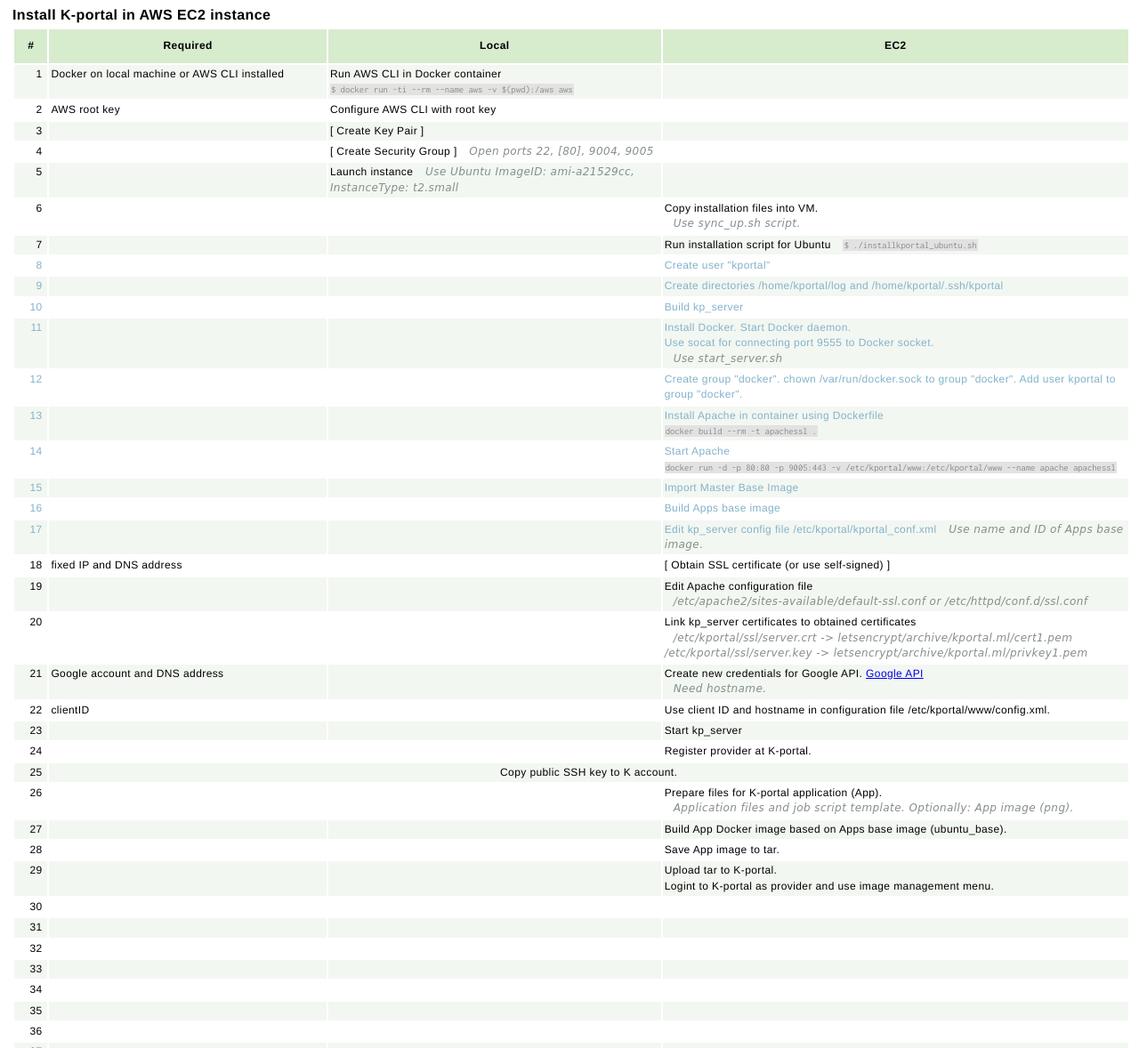
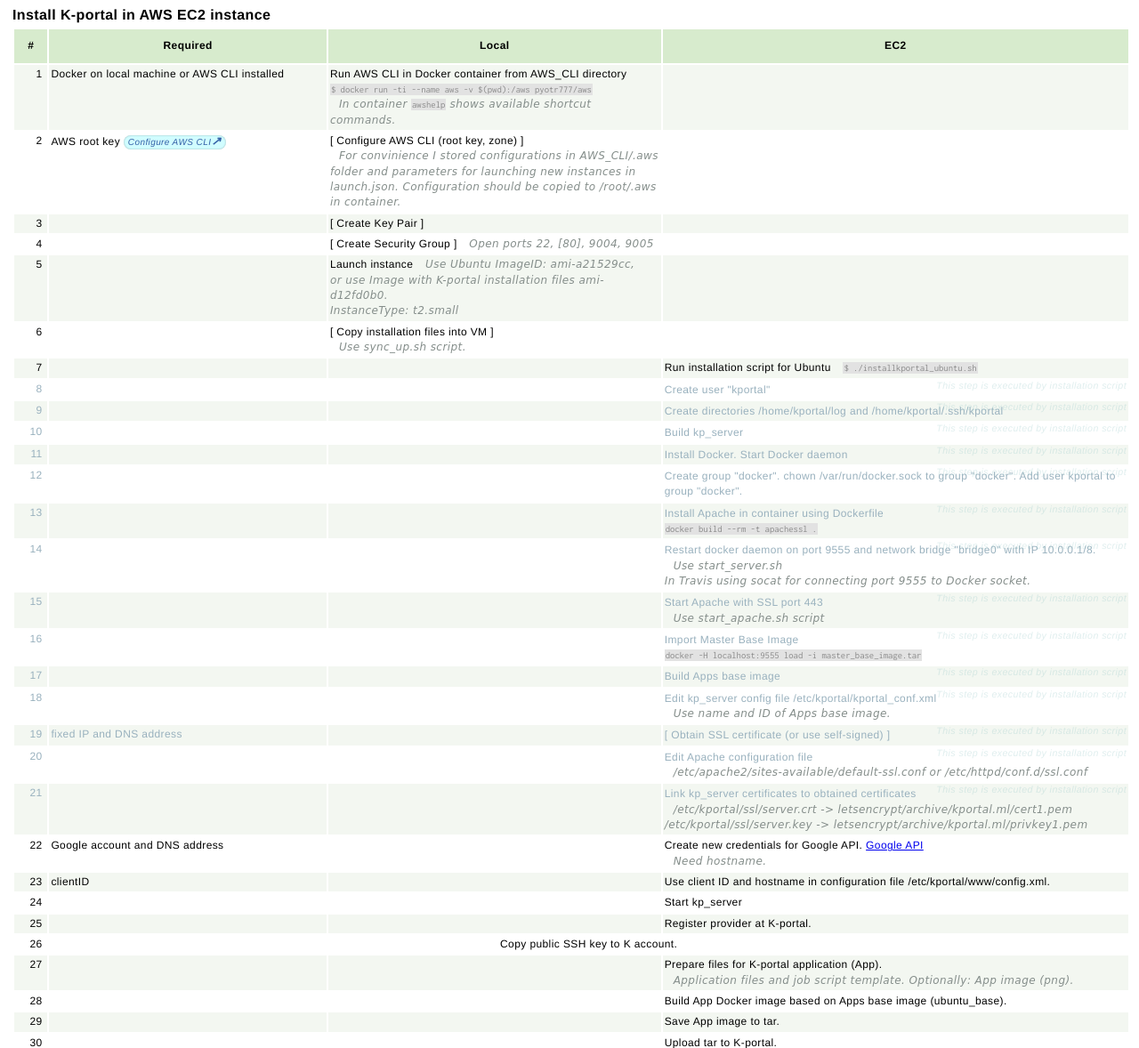
Before and after one commit to pyotr777/kportal, a PHP site: page /installation.html in a window 1280 px wide. Shown: the top 1178 px of the page at 89% size. Run offline with PHP 8.4, Linux system fonts and the light colour scheme.

Commit message:
Copy install_certbot and reconfigure_apache scripts into Apache container right before using rather than coping into image with Dockerfile. Updated installation procedure. Update Apache configuration when certificates copied from tar. Removed old certificates.

```diff
--- a/installation.html
+++ b/installation.html
@@ -19,13 +19,16 @@
         <tr>
             <td>&nbsp;</td>
             <td>Docker on local machine or AWS CLI installed</td>
-            <td>Run AWS CLI in Docker container<br /><code>$ docker run -ti --rm --name aws -v $(pwd):/aws aws</code></td>
+            <td>Run AWS CLI in Docker container from AWS_CLI directory<br /><code>$ docker run -ti --name aws -v $(pwd):/aws pyotr777/aws</code><br />
+            <note>In container <code>awshelp</code> shows available shortcut commands.</note></td>
             <td></td>
         </tr>
         <tr>
             <td>&nbsp;</td>
-            <td>AWS root key</td>
-            <td>Configure AWS CLI with root key</td>
+            <td>AWS root key <help><a href="http://docs.aws.amazon.com/cli/latest/userguide/tutorial-ec2-ubuntu.html#configure-cli-launch-ec2" target="_blank">Configure AWS CLI</a></help></td>
+            <td>[ Configure AWS CLI (root key, zone) ]<br/>
+            <note>For convinience I stored configurations in AWS_CLI/.aws folder and parameters for launching new instances in launch.json. Configuration
+            should be copied to /root/.aws in container.</note></td>
             <td></td>
         </tr>
         <tr>
@@ -44,16 +47,19 @@
             <td>&nbsp;</td>
             <td></td>
             <td>Launch instance
-            <note>Use Ubuntu ImageID: ami-a21529cc, InstanceType: t2.small</note></td>
+            <note>Use Ubuntu ImageID: ami-a21529cc,<br/>
+                or use Image with K-portal installation files ami-d12fd0b0.<br/>
+                InstanceType: t2.small</note>
+            </td>
             <td></td>
         </tr>
         <tr>
             <td>&nbsp;</td>
             <td></td>
-            <td></td>
-            <td>Copy installation files into VM.
+            <td>[ Copy installation files into VM ]
             <br />
             <note>Use sync_up.sh script.</note></td>
+            <td></td>
         </tr>
         <tr>
             <td>&nbsp;</td>
@@ -66,81 +72,97 @@
             <td>&nbsp;</td>
             <td></td>
             <td></td>
-            <td>Create user "kportal"</td>
+            <td><p>Create user "kportal"</p></td>
         </tr>
         <tr class="inscript">
             <td>&nbsp;</td>
             <td></td>
             <td></td>
-            <td>Create directories /home/kportal/log and /home/kportal/.ssh/kportal</td>
+            <td><p>Create directories /home/kportal/log and /home/kportal/.ssh/kportal</p></td>
         </tr>
         <tr class="inscript">
             <td>&nbsp;</td>
             <td></td>
             <td></td>
-            <td>Build kp_server</td>
+            <td><p>Build kp_server</p></td>
         </tr>
         <tr class="inscript">
             <td>&nbsp;</td>
             <td></td>
             <td></td>
-            <td>Install Docker. Start Docker daemon.<br />Use socat for connecting port 9555 to Docker socket.<br/><note>Use start_server.sh</note></td>
+            <td><p>Install Docker. Start Docker daemon</p></td>
         </tr>
         <tr class="inscript">
             <td>&nbsp;</td>
             <td></td>
             <td></td>
-            <td>Create group "docker". chown /var/run/docker.sock to group "docker". Add user kportal to group "docker".</td>
+            <td><p>Create group "docker". chown /var/run/docker.sock to group "docker". Add user kportal to group "docker".</p></td>
         </tr>
         <tr class="inscript">
             <td>&nbsp;</td>
             <td></td>
             <td></td>
-            <td>Install Apache in container using Dockerfile<br />
+            <td><p>Install Apache in container using Dockerfile</p>
                 <code>docker build --rm -t apachessl .</code></td>
         </tr>
         <tr class="inscript">
             <td>&nbsp;</td>
             <td></td>
             <td></td>
-            <td>Start Apache<br />
-                <code>docker run -d -p 80:80 -p 9005:443 -v /etc/kportal/www:/etc/kportal/www --name apache apachessl</code></td>
+            <td><p>Restart docker daemon on port 9555 and network bridge "bridge0" with IP 10.0.0.1/8.</p>
+                <note>Use start_server.sh<br/>
+                In Travis using socat for connecting port 9555 to Docker socket.<br/></note></td>
         </tr>
         <tr class="inscript">
             <td>&nbsp;</td>
             <td></td>
             <td></td>
-            <td>Import Master Base Image</td>
+            <td><p>Start Apache with SSL port 443</p>
+                <note>Use start_apache.sh script</note></td>
+        </tr>
+        <!--tr>
+        REMOVE THIS STEP FROM INSTALLATION SCRIPT. KP_SERVER CAN BE STARTED LATER.
+            <td>&nbsp;</td>
+            <td></td>
+            <td></td>
+            <td>Start kp_server</td>
+        </tr-->
         <tr class="inscript">
             <td>&nbsp;</td>
             <td></td>
             <td></td>
-            <td>Build Apps base image</td>
+            <td><p>Import Master Base Image</p>
+            <code>docker -H localhost:9555 load -i master_base_image.tar</code></td>
+        <tr class="inscript">
+            <td>&nbsp;</td>
+            <td></td>
+            <td></td>
+            <td><p>Build Apps base image</p></td>
         </tr>
         <tr class="inscript">
             <td>&nbsp;</td>
             <td></td>
             <td></td>
-            <td>Edit kp_server config file /etc/kportal/kportal_conf.xml <note>Use name and ID of Apps base image.</note></td>
+            <td><p>Edit kp_server config file /etc/kportal/kportal_conf.xml</p><note>Use name and ID of Apps base image.</note></td>
         </tr>
-        <tr>
+        <tr class="inscript">
             <td>&nbsp;</td>
             <td>fixed IP and DNS address</td>
             <td></td>
-            <td>[ Obtain SSL certificate (or use self-signed) ]</td>
+            <td><p>[ Obtain SSL certificate (or use self-signed) ]</p></td>
         </tr>
-        <tr>
+        <tr class="inscript">
             <td>&nbsp;</td>
             <td></td>
             <td></td>
-            <td>Edit Apache configuration file <br />
+            <td><p>Edit Apache configuration file</p>
                 <note>/etc/apache2/sites-available/default-ssl.conf or /etc/httpd/conf.d/ssl.conf</note></td>
         </tr>
-        <tr>
+        <tr class="inscript">
             <td>&nbsp;</td>
             <td></td>
             <td></td>
-            <td>Link kp_server certificates to obtained certificates<br />
+            <td><p>Link kp_server certificates to obtained certificates</p>
                 <note>/etc/kportal/ssl/server.crt -> letsencrypt/archive/kportal.ml/cert1.pem
                     /etc/kportal/ssl/server.key -> letsencrypt/archive/kportal.ml/privkey1.pem</note>
             </td>
--- a/style.css
+++ b/style.css
@@ -59,9 +59,26 @@
     text-align: right;
 }
 
+td p {
+    padding: 0;
+    margin: 0;
+}
+
 tr.inscript {
-    color:#83b2cb;
+    color:#99b1be;
 }
+tr.inscript td p:before {
+    content: "This step is executed by installation script";
+    font-size: 8pt;
+    font-style: italic;
+    display:block;
+    position: relative;
+    top: -4px;
+    height: 1px;
+    text-align: right;
+    color:rgba(150,200,200, 0.3);
+}
+
 note {
     font-family: "Noteworthy", "Comic Sans MS", "Comic Sans", "Helvetica Neue", Arial, fantasy;
     color: #858e8b;
@@ -93,6 +110,37 @@
     top: 0;
 }
 
+help {
+  -webkit-border-radius: 8;
+  -moz-border-radius: 8;
+  border-radius: 8px;
+  color: #585858;
+  background: #d1fdff;
+  padding: 2px 5px 3px 5px;
+  text-decoration: none;
+  font-style: italic;
+  box-shadow: inset 0px 0px 2px rgba(0,0,0,0.3);
+  font-size: smaller;
+}
+
+help:hover {
+  background: #fadd65;
+  text-decoration: none;
+}
+
+help a {
+    text-decoration: none;
+    color:#3461a8;
+}
+
+help a:after {
+    content: "\2197";
+    font-family: "Arial Unicode MS", sans-serif;
+    font-weight: 900;
+    font-size: 10pt;
+    color: #3461a8;
+}
+
 
 @media print {
     body {
```
Also changed, not shown: 7 other files.
